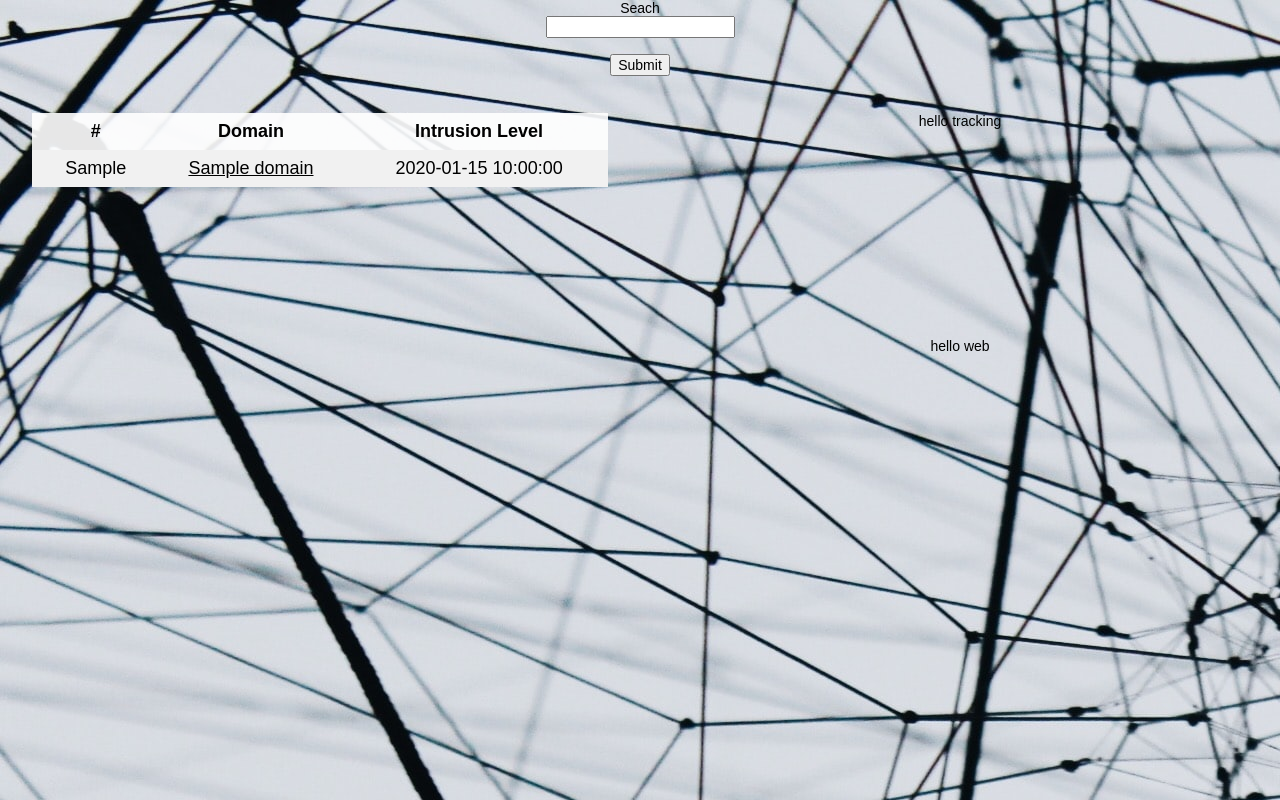
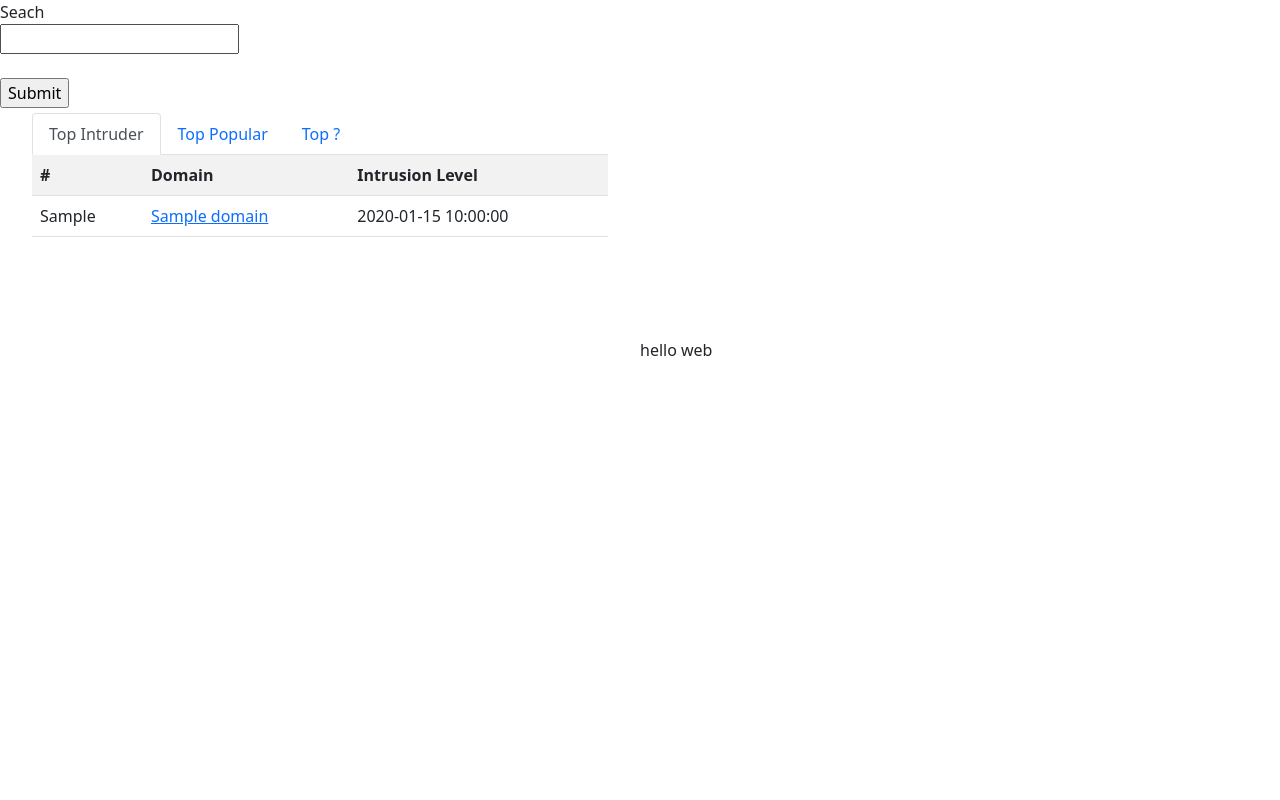
Before and after one commit to PolMesegue/eprivo, a PHP site: page / in a window 1280 px wide. Run offline with PHP 8.4, Linux system fonts and the light colour scheme; tables that the repository leaves empty or names only in its code hold one stand-in row (values such as "Sample post"); some libraries are stand-ins or nearby versions.

Commit message:
table with tabs

```diff
--- a/index.php
+++ b/index.php
@@ -9,61 +9,17 @@ $result = mysqli_query($link, $sql);
 
 ?>
 
-
-
 <!DOCTYPE html>
 <html lang="en">
 
 <head>
     <meta charset="UTF-8">
-    <title>ORM</title>
-    <link rel="stylesheet" href="https://www.w3schools.com/w3css/4/w3.css">
-
-    <style>
-        .grid-container {
-            display: grid;
-            grid-template-columns: 1fr 1fr 1fr 1fr;
-            grid-template-rows: 1fr 1fr 1fr 1fr 1fr;
-            gap: 0px 0px;
-            grid-template-areas:
-                "search search search search"
-                "list list tracking tracking"
-                "list list tracking tracking"
-                "list list web web"
-                "list list web web";
-        }
-
-        .search {
-            grid-area: search;
-        }
-
-        .tracking {
-            grid-area: tracking;
-        }
-
-        .web {
-            grid-area: web;
-        }
-
-        .list {
-            grid-area: list;
-            margin: auto;
-			width: 90%;
-			height: 450px;
-			overflow: auto;
-        }
-
-        body {
-            font: 14px sans-serif;
-            text-align: center;
-            background-image: url(wp.jpg);
-            background-color: #cccccc;
-        }
-
-        table.tbl {
-            background: rgba(255, 255, 255, 0.9);
-        }
-    </style>
+    <meta charset="utf-8">
+    <meta name="viewport" content="width=device-width, initial-scale=1">
+    <title>ePrivacy Observatory</title>
+    <link href="https://cdn.jsdelivr.net/npm/bootstrap@5.0.1/dist/css/bootstrap.min.css" rel="stylesheet" integrity="sha384-+0n0xVW2eSR5OomGNYDnhzAbDsOXxcvSN1TPprVMTNDbiYZCxYbOOl7+AMvyTG2x" crossorigin="anonymous">
+    <link rel="stylesheet" href="style.css">
+    <script src="//cdnjs.cloudflare.com/ajax/libs/jquery/3.2.1/jquery.min.js"></script>
 </head>
 
 <body>
@@ -76,11 +32,22 @@ $result = mysqli_query($link, $sql);
             </form>
         </div>
         <div class="tracking">
-            hello tracking</div>
+
+
+        </div>
         <div class="web">
             hello web </div>
         <div class="list">
-            <table class="tbl w3-table w3-striped w3-large w3-centered">
+            <nav>
+                <div class="nav nav-tabs" id="nav-tab" role="tablist">
+                    <button class="nav-link active" id="nav-home-tab" data-bs-toggle="tab" data-bs-target="#nav-home" type="button" role="tab" aria-controls="nav-home" aria-selected="true">Top Intruder</button>
+                    <button class="nav-link" id="nav-profile-tab" data-bs-toggle="tab" data-bs-target="#nav-profile" type="button" role="tab" aria-controls="nav-profile" aria-selected="false">Top Popular</button>
+                    <button class="nav-link" id="nav-contact-tab" data-bs-toggle="tab" data-bs-target="#nav-contact" type="button" role="tab" aria-controls="nav-contact" aria-selected="false">Top ?</button>
+                </div>
+            </nav>
+            <div class="tab-content" id="nav-tabContent">
+                <div class="tab-pane fade show active" id="nav-home" role="tabpanel" aria-labelledby="nav-home-tab">
+                    <table class="table table-striped table-hover">
                         <tr>
                             <th>#</th>
                             <th>Domain</th>
@@ -101,6 +68,14 @@ $result = mysqli_query($link, $sql);
                         ?>
                     </table>
                 </div>
+                <div class="tab-pane fade" id="nav-profile" role="tabpanel" aria-labelledby="nav-profile-tab">...</div>
+                <div class="tab-pane fade" id="nav-contact" role="tabpanel" aria-labelledby="nav-contact-tab">...</div>
             </div>
+        </div>
+    </div>
+
+    <script src="https://cdn.jsdelivr.net/npm/bootstrap@5.0.1/dist/js/bootstrap.bundle.min.js" integrity="sha384-gtEjrD/SeCtmISkJkNUaaKMoLD0//ElJ19smozuHV6z3Iehds+3Ulb9Bn9Plx0x4" crossorigin="anonymous"></script>
+
 </body>
+
 </html>
```
Also changed, not shown: style.css (added, +47 -0 lines). Lines whose indentation alone changed are shown as unchanged.
